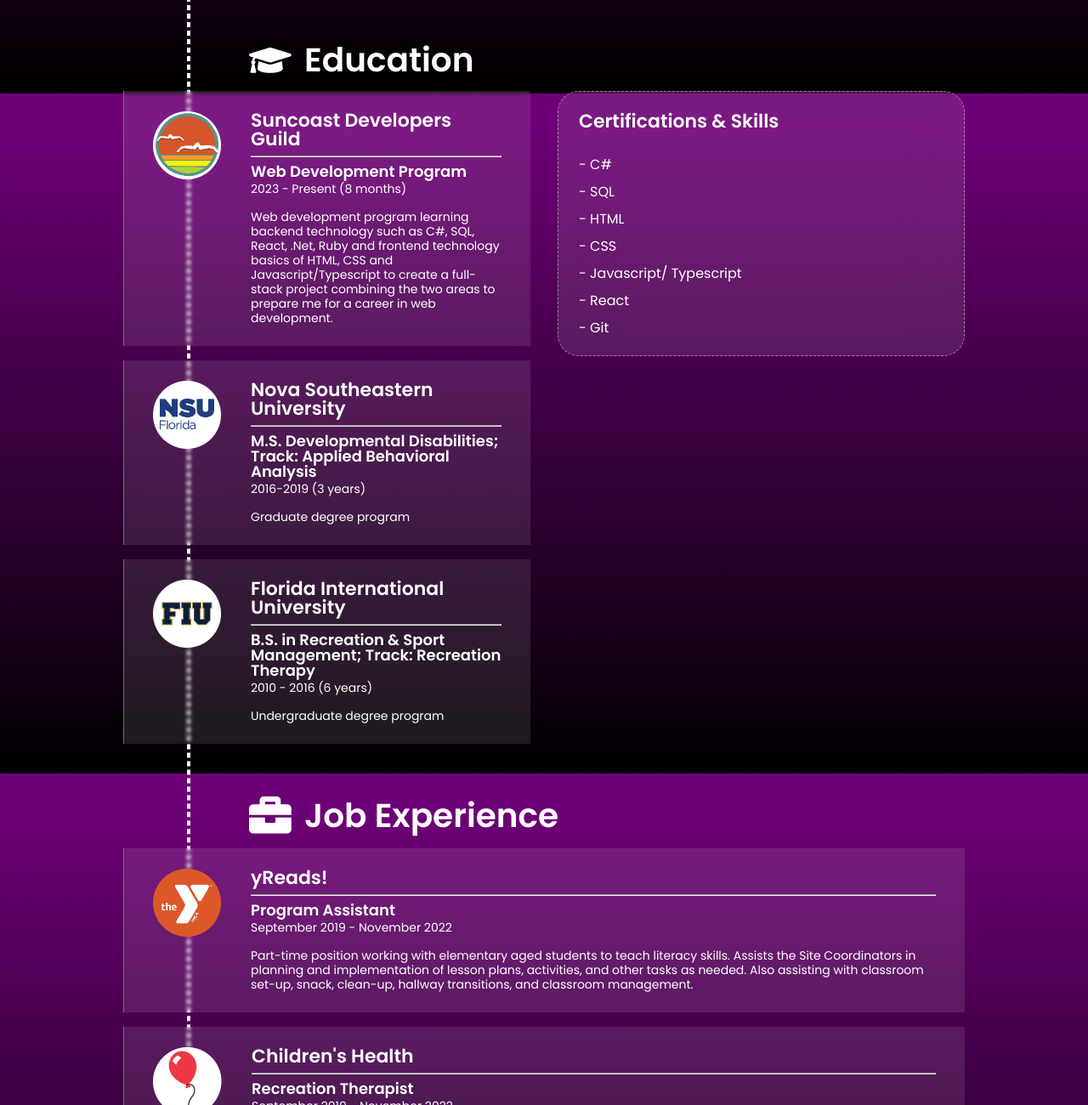
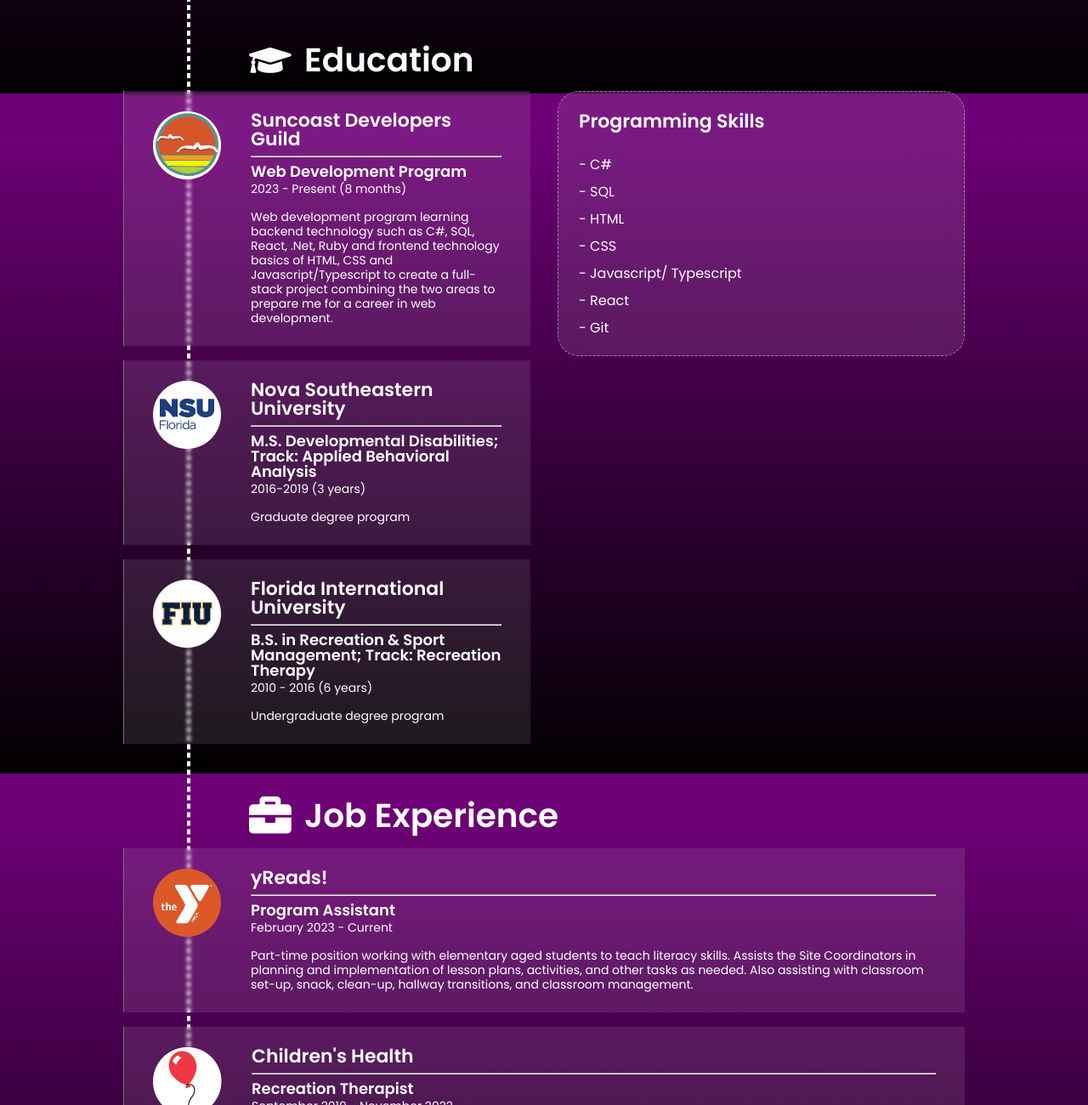
Before and after one commit to kprieto14/KristyPrietoResume, a website built with Vite: page index.html in a window 1280 px wide. Shown: the part 2290-3590 px from the top of the page at 85% size. Built offline with nearby package versions, Linux system fonts and the light colour scheme.

Commit message:
Fixed HTMl

```diff
--- a/index.html
+++ b/index.html
@@ -221,7 +221,7 @@
         </div>
 
         <aside class="certification-container">
-          <h3>Certifications & Skills</h3>
+          <h3>Programming Skills</h3>
           <br><br>
           <ul>
             <li>- C#</li>
@@ -255,7 +255,7 @@
               <hr>
               <h4>Program Assistant</h4>
               <ul>
-                <li>September 2019 - November 2022</li>
+                <li>February 2023 - Current</li>
                 <br>
                 <li>Part-time position working with elementary aged students to teach literacy skills.
                   Assists the Site Coordinators in planning and implementation of lesson plans, activities,
--- a/src/style.css
+++ b/src/style.css
@@ -115,7 +115,7 @@
 .dotted-line {
   top: 477px;
   left: 220px;
-  height: 3400px;
+  height: 3500px;
   border-style: dashed;
   border-width: 2px;
   z-index: -1;
```
